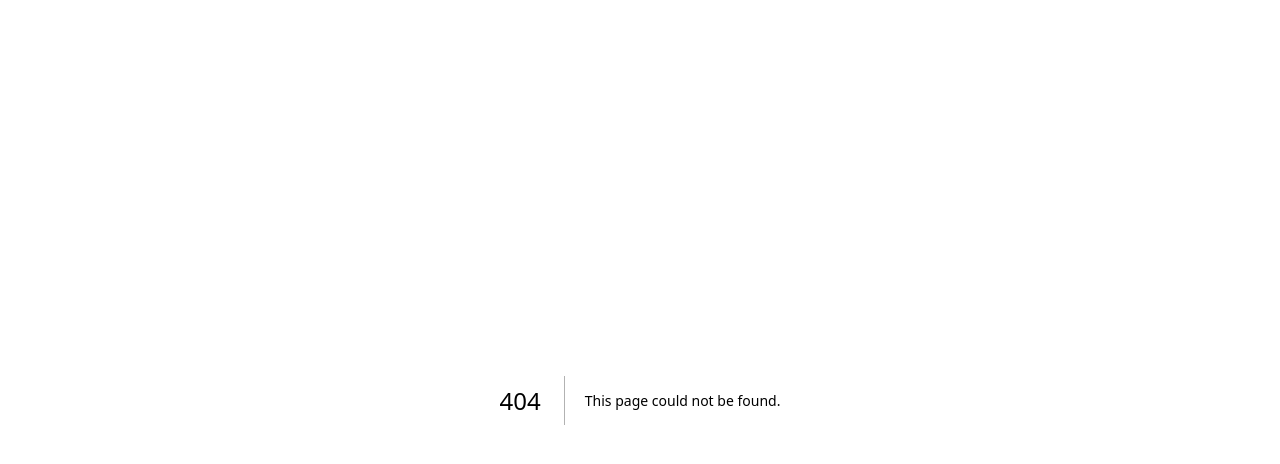
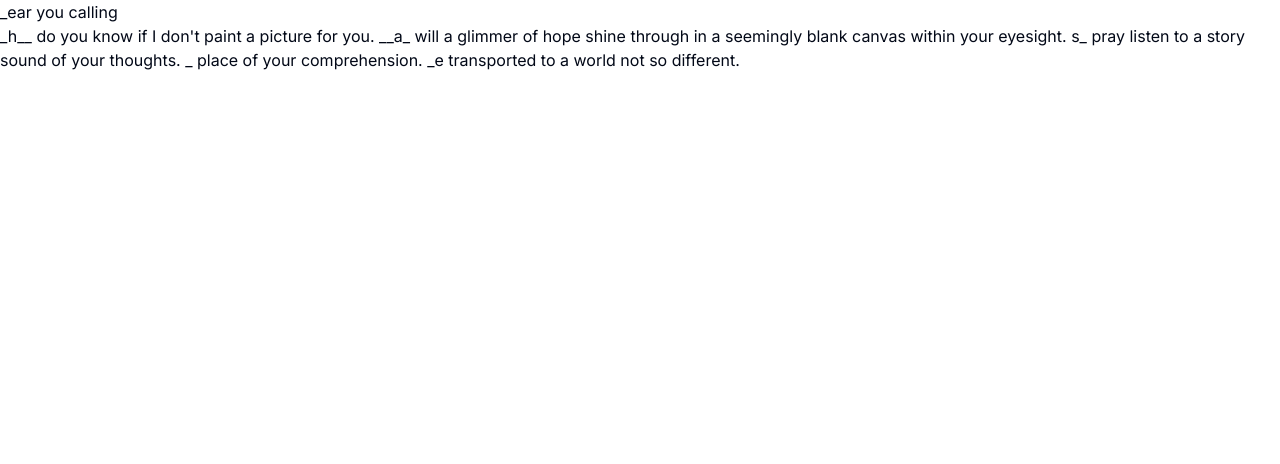
Before and after one commit to LalitSinghRana/next-novels, a Next.js app: page /users/m_cloud/posts/hear-you-calling in a window 1280 px wide. Before the commit this address had no page. Shown: the top 464 px of the page. Built offline with nearby package versions, Linux system fonts and the light colour scheme.

Commit message:
feat(users): created route pages for m_cloud (#6)

```diff
--- /dev/null
+++ b/app/users/m_cloud/page.tsx
@@ -0,0 +1,10 @@
+import React from "react";
+
+const MCloudPage = () => (
+	<div>
+		<h1>M_Cloud Page</h1>
+		<p>This is the M_Cloud page</p>
+	</div>
+);
+
+export default MCloudPage;
--- /dev/null
+++ b/app/users/m_cloud/posts/hear-you-calling/StoryDescription.tsx
@@ -0,0 +1,15 @@
+import React from "react";
+
+const StoryDescription = () => (
+	<div>
+		<h1>_ear you calling</h1>
+		<p>
+			_h__ do you know if I don't paint a picture for you. __a_ will a glimmer
+			of hope shine through in a seemingly blank canvas within your eyesight. s_
+			pray listen to a story sound of your thoughts. _ place of your
+			comprehension. _e transported to a world not so different.
+		</p>
+	</div>
+);
+
+export default StoryDescription;
--- /dev/null
+++ b/app/users/m_cloud/posts/hear-you-calling/page.tsx
@@ -0,0 +1,10 @@
+import React from "react";
+import StoryDescription from "./StoryDescription";
+
+const HearYouCallingPage = () => (
+	<div>
+		<StoryDescription />
+	</div>
+);
+
+export default HearYouCallingPage;
```
